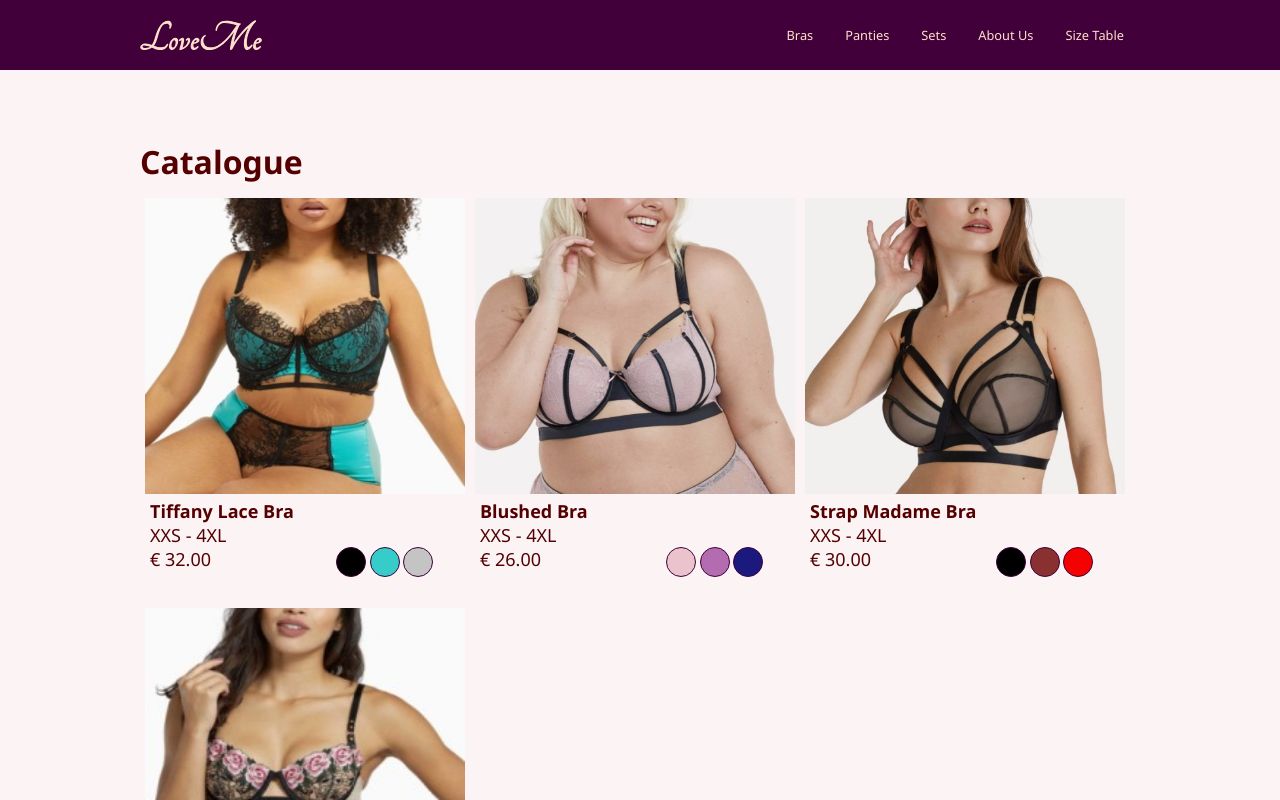
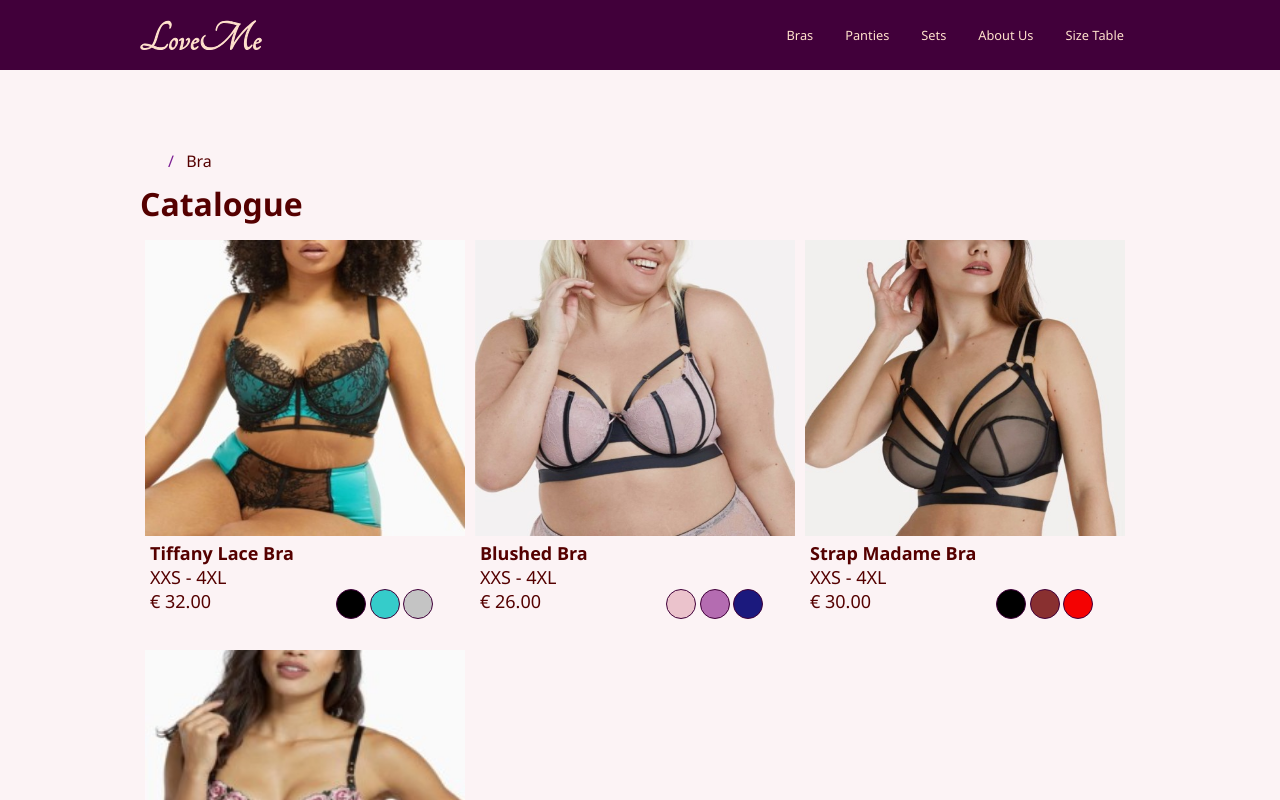
Before and after one commit to piyakornk/Inclusive-Lingerie, a React (Create React App) app: page /Catalogue/100 in a window 1280 px wide. Shown: the top 800 px of the page. Built offline with nearby package versions, Linux system fonts and the light colour scheme.

Commit message:
Marta - added breadcrumbs

```diff
--- a/src/components/Breadcrumbs.css
+++ b/src/components/Breadcrumbs.css
@@ -4,32 +4,31 @@ ul.breadcrumb {
     padding: 10px 16px;
     list-style: none;
     background-color: transparent;
-    margin-left: 5%;
 }
 
 /* Display list items side by side */
 ul.breadcrumb li {
     display: inline;
-    font-size: 0.8em;
-    color: #C66900;
+    font-size: 1em;
+    color: #550000;
 }
 
 /* Add a slash symbol (/) before/behind each list item */
 ul.breadcrumb li+li:before {
     padding: 8px;
-    color: #004C40;
+    color: #7d1f94;
     content: "/\00a0";
 }
 
 /* Add a color to all links inside the list */
 ul.breadcrumb li a {
-    color: #004C40;
+    color: #7d1f94;
     text-decoration: none;
     padding: 2px;
 }
 
 /* Add a color on mouse-over */
 ul.breadcrumb li a:hover {
-    color: #C66900;
+    color: #550000;
     text-decoration: underline;
 }
--- a/src/components/pages/AboutUs.js
+++ b/src/components/pages/AboutUs.js
@@ -1,11 +1,17 @@
 import React from 'react'
 import '../../App.css'
+import '../Breadcrumbs.css'
 import ContactForm from '../ContactForm';
 import "../ProductCardComponents.css"
+import {Link} from 'react-router-dom'
 
 function AboutUs() {
     return (
         <div className='AboutUs'>
+            <ul className="breadcrumb">
+                <li><Link></Link></li>
+                <li>About Us</li>
+            </ul>
             <div className="product__container" >
                 <h1 className="bottom__margin">About Us</h1>
             </div>
--- a/src/components/pages/Catalogue.js
+++ b/src/components/pages/Catalogue.js
@@ -1,6 +1,6 @@
 import React from 'react'
 import '../../App.css'
-
+import {Link} from 'react-router-dom'
 import CatalogueCard from '../CatalogueCard'
 import '../Catalogue.css'
 
@@ -23,12 +23,24 @@ function Catalogue(props) {
 
     //this wouuld be the instruction to show all elements (no if)
     //const products = DataJson.map(product => <CatalogueCard product={product} />)
-
-
+    var category = ""
+    if(limit==100){
+        category = "Bra"
+    }else if(limit==200){
+        category = "Panties"
+    }else if(limit==300){
+        category = "Sets"
+    }else{
+        category="Error"
+    }
 
     return (
         <div className='Catalogue'>
             <div className='Content'>
+            <ul className="breadcrumb">
+                <li><Link></Link></li>
+                <li>{category}</li>
+            </ul>
             <h1>Catalogue</h1>
             </div>
 
--- a/src/components/pages/Product.js
+++ b/src/components/pages/Product.js
@@ -2,6 +2,7 @@ import React from 'react'
 import '../../App.css'
 import '../ProductCardComponents.css'
 import ProductCard from '../ProductCard'
+import {Link} from 'react-router-dom'
 import SuggestedProductCard from '../SuggestedProductCard'
 import DataJson from "../../products-data.json"
 
@@ -11,10 +12,31 @@ function Product(props) {
     const products = DataJson.map(product => { if (product.id == selectedId) { return (<ProductCard product={product} />) } })
     var suggestedIds = DataJson.map(product => { if (product.id == selectedId) { return (product.similarProducts) } }).filter(function (el) { return el != null; })
     var suggestedIdCards = suggestedIds[0].map(element => <SuggestedProductCard id={element} />)
-    //console.log(suggestedIds);
+    var titleTemp = DataJson.map(product => { if (product.id == selectedId) { return (product.title) } }).filter(function (el) {return el != null;});
+    var title = titleTemp[0]
+    var idCategory=0
+    var category = ""
+    if(selectedId>99 && selectedId<199){
+        category = "Bra"
+        idCategory = 100;
+    }else if(selectedId>199 && selectedId<299){
+        category = "Panties"
+        idCategory = 200;
+    }else if(selectedId>299 && selectedId<399){
+        category = "Sets"
+        idCategory = 300;
+    }else{
+        category="Error"
+    }
+
     return (
         <div className='Product'>
             <div className='Content'>
+            <ul className="breadcrumb">
+                <li><Link ></Link></li>
+                <li><Link to={'/Catalogue/'+ idCategory}>{category}</Link></li>
+                <li>{title}</li>
+            </ul>
 
                 {products}
                 <br/>
--- a/src/components/pages/SizeTable.js
+++ b/src/components/pages/SizeTable.js
@@ -2,11 +2,16 @@ import React from 'react'
 import '../../App.css'
 import BraSize from '../BraSize'
 import BumSize from '../BumSize'
+import {Link} from 'react-router-dom'
 
 function SizeTable() {
     return (
         <div className='SizeTable'>
             <div className='Content'>
+            <ul className="breadcrumb">
+                <li><Link></Link></li>
+                <li>Size Tables</li>
+            </ul>
                 <h1>Guide to all sizes</h1>
                 <h2>Bras Size</h2>
                 <BraSize/>
```
